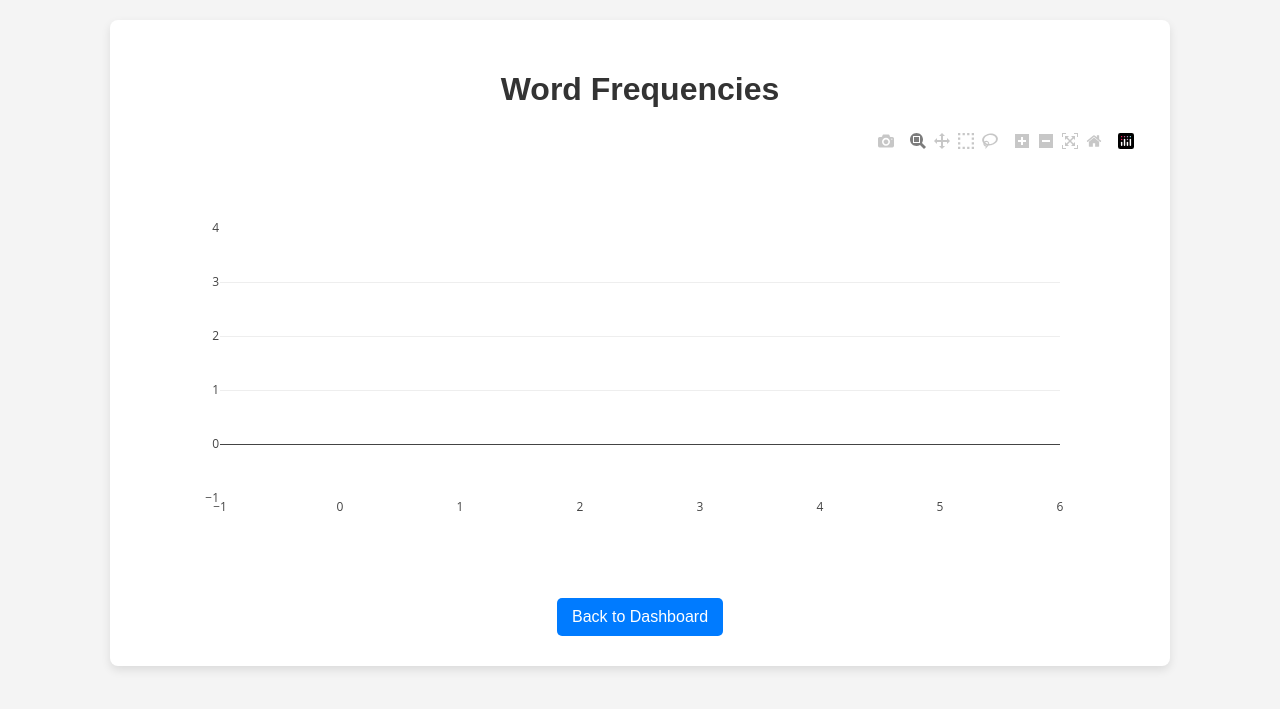
After one commit to RahulRR-10/LiteraryInsightEngine, a Flask app: template templates/result_word_frequencies.html in a window 1280 px wide. The commit adds this page. Shown: the top 709 px of the page. Run offline with Flask 3, Linux system fonts and the light colour scheme; the template is opened without the code that fills it, so the values that code supplies are empty; some libraries are stand-ins or nearby versions.

Commit message:
Add files via upload

```diff
--- a/app.py
+++ b/app.py
@@ -153,7 +153,12 @@ def word_frequencies_result():
     except json.JSONDecodeError:
         return "Invalid word frequencies format", 400
 
-    return render_template('frequency_results.html', word_frequencies=word_frequencies)
+    # Ensure word_frequencies is a valid dictionary
+    if not isinstance(word_frequencies, dict):
+        return "Invalid word frequencies format: Expected a dictionary", 400
+
+    return render_template('result_word_frequencies.html', word_frequencies=word_frequencies)
+
 
 @app.route('/result/word_cloud')
 def word_cloud_result():
@@ -161,7 +166,7 @@ def word_cloud_result():
     if not image_filename:
         return "Missing image filename", 400
 
-    return render_template('results.html', image_filename=image_filename)
+    return render_template('result_word_cloud.html', image_filename=image_filename)
 
 if __name__ == "__main__":
     app.run(debug=True)
--- a/static/styles.css
+++ b/static/styles.css
@@ -11,7 +11,6 @@ body {
     max-width: 1000px; /* Increase max width for a larger container */
     margin: 0 auto; /* Center the container */
     padding: 30px; /* Increase padding for more space inside the container */
-    border: 1px solid #ccc; /* Optional: Add a border */
     border-radius: 8px; /* Rounded corners */
     background-color: #fff; /* White background */
     box-shadow: 0 4px 10px rgba(0, 0, 0, 0.1); /* Subtle shadow for depth */
@@ -24,6 +23,12 @@ h1 {
     margin-bottom: 20px; /* Space below the heading */
 }
 
+/* Subheading Styles */
+h2 {
+    color: #555; /* Medium gray for subheadings */
+    margin-bottom: 15px; /* Space below subheading */
+}
+
 /* Form Styles */
 form {
     background: #ffffff; /* White background for forms */
@@ -31,6 +36,11 @@ form {
     border-radius: 8px; /* Rounded corners for form */
     box-shadow: 0 2px 10px rgba(0, 0, 0, 0.1); /* Subtle shadow for depth */
     margin-bottom: 20px; /* Space below the form */
+}
+
+/* Input Styles */
+input[type="file"] {
+    margin-bottom: 10px; /* Space below the file input */
 }
 
 /* Utility Section Styles */
@@ -59,6 +69,7 @@ form {
     transform: translateY(-2px); /* Lift effect on hover */
 }
 
+/* Image Container Styles */
 .image-container {
     text-align: center; /* Center-aligns the content */
     margin: 20px 0; /* Adds vertical space around the image */
@@ -69,7 +80,6 @@ form {
     height: auto; /* Maintain aspect ratio */
     border-radius: 8px; /* Optional: Rounded corners for the image */
 }
-
 
 /* Back Button Styles */
 .back-button {
@@ -86,7 +96,7 @@ form {
     background-color: #0056b3; /* Darker blue on hover */
 }
 
-
+/* Navigation Container Styles */
 .navigation-container {
     text-align: center; /* Center the content */
     margin-top: 20px; /* Space above the navigation */
--- a/templates/index.html
+++ b/templates/index.html
@@ -42,7 +42,6 @@
             }
         };
 
-        // Utility button event handlers
         document.getElementById('generateWordCloud').onclick = function() {
             handleUtility('generate_wordcloud');
         };
@@ -76,6 +75,7 @@
         alert(result.error || "An unknown error occurred.");
     }
 }
+
     </script>
 </body>
 </html>
--- /dev/null
+++ b/templates/result_word_frequencies.html
@@ -0,0 +1,32 @@
+<!DOCTYPE html>
+<html lang="en">
+<head>
+    <meta charset="UTF-8">
+    <title>Word Frequencies</title>
+    <link rel="stylesheet" href="{{ url_for('static', filename='styles.css') }}">
+    <script src="https://cdn.plot.ly/plotly-latest.min.js"></script>
+</head>
+<body>
+    <div class="container">
+        <h1>Word Frequencies</h1>
+        <div id="graph"></div>
+        <div class="navigation-container">
+            <a href="{{ url_for('index') }}" class="back-button">Back to Dashboard</a>
+        </div>
+    </div>
+
+    <script>
+        const wordFrequencies = {{ word_frequencies | tojson }};
+        const words = Object.keys(wordFrequencies);
+        const frequencies = Object.values(wordFrequencies);
+
+        const data = [{
+            x: words,
+            y: frequencies,
+            type: 'bar'
+        }];
+
+        Plotly.newPlot('graph', data);
+    </script>
+</body>
+</html>
```
Also changed, not shown: templates/result_word_cloud.html (added, +19 -0 lines), static/wordclouds/Book_1_TheWorksOfEdgarAllanPoe.txt.png, static/wordclouds/smaller.txt.png. Lines whose indentation alone changed are shown as unchanged.
